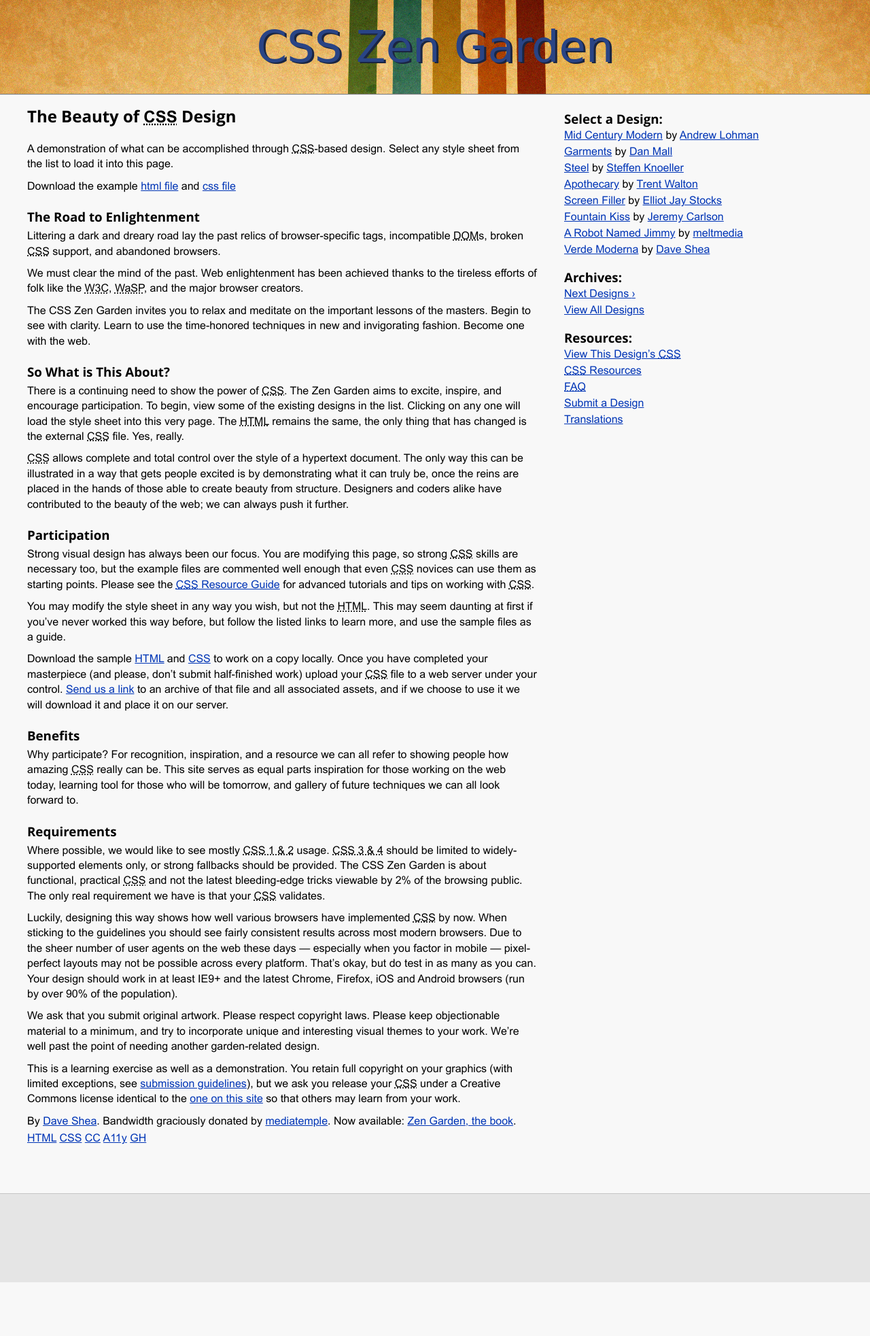
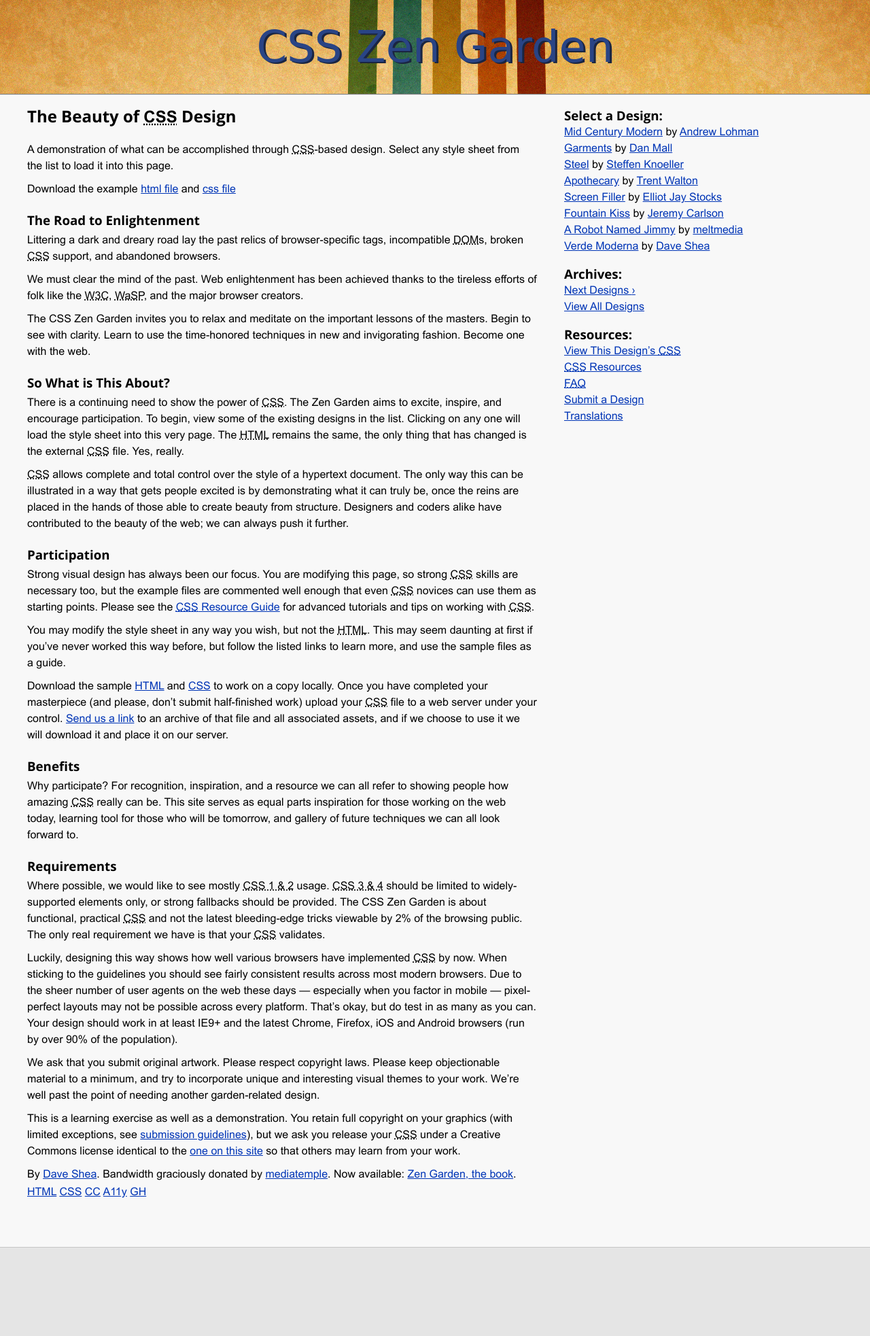
Before and after one commit to Felstj/tachnik.github.io, a PHP site: page / in a window 1280 px wide. Shown: the whole page at 68% size. Before the commit the page ends 1886 px from the top, so only its background shows below. Run offline with PHP 8.4, Linux system fonts and the light colour scheme; some web fonts are replaced.

Commit message:
Mer Design

```diff
--- a/style.css
+++ b/style.css
@@ -66,10 +66,7 @@ section h2, section div, .main {
 	max-width: 750px;
 }
 .sidebar {
-	transform: translateY(-372px); /* fusk... */
-}
-footer {
-	transform: translateY(205px);
+	transform: translateY(-393px); /* fusk... */
 }
 .extra1 {
 	background-color: red;
@@ -81,21 +78,24 @@ footer {
 a {
 	color: #0035b6;
 }
-footer a {
-
-}
-
 ul {
 	list-style: none;
 }
 p {
 	padding: 5px 0;
-	line-height: 1.4;
+	line-height: 1.5;
 }
 
 li {
 	padding: 3px 0;
 }
+
+@media screen and (max-width: 600px) {
+	h1 {
+		line-height: 1.1;
+	}
+}
+
 @media screen and (max-width: 1195px) {
 	.sidebar {
 		transform: translateY(0);
@@ -107,7 +107,4 @@ li {
     section h2, section div, .main {
 		margin: 0 40px;
 	}
-	footer {
-		transform: translateY(0);
-	}
 }
```
